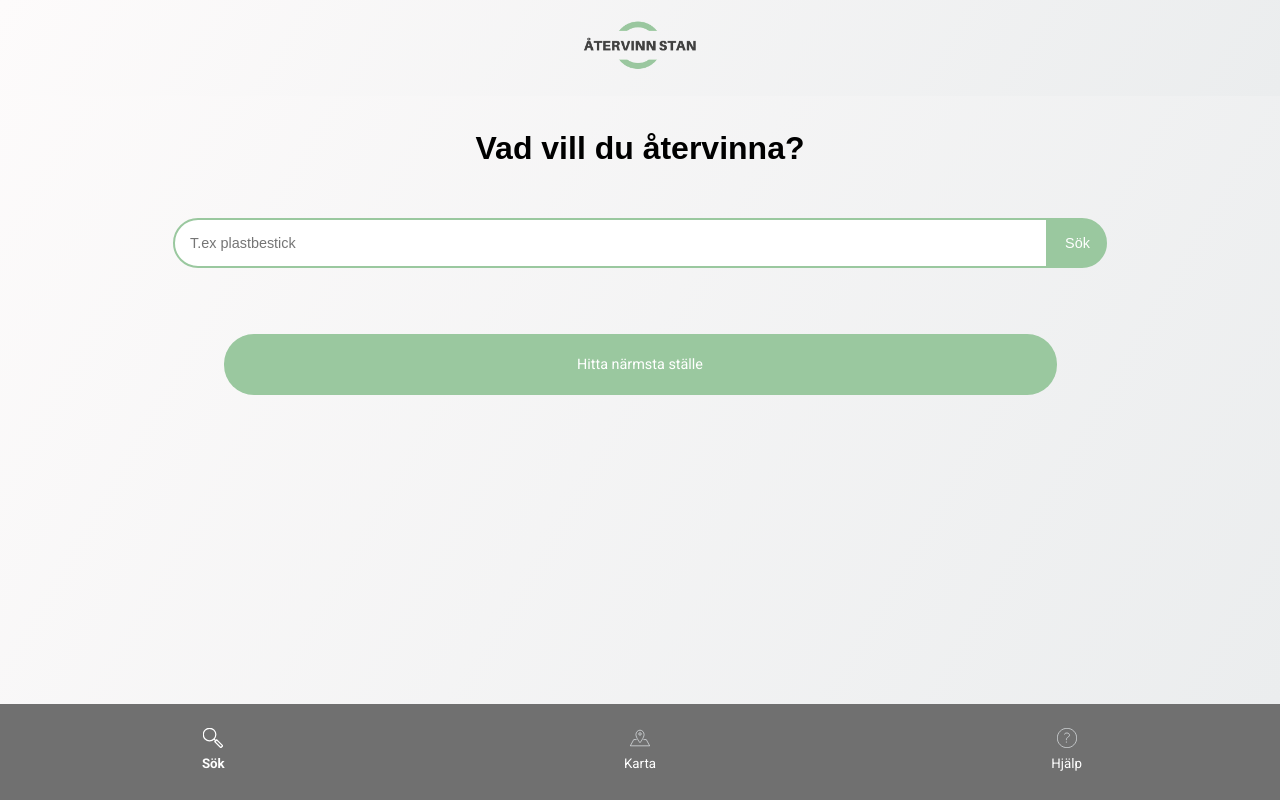
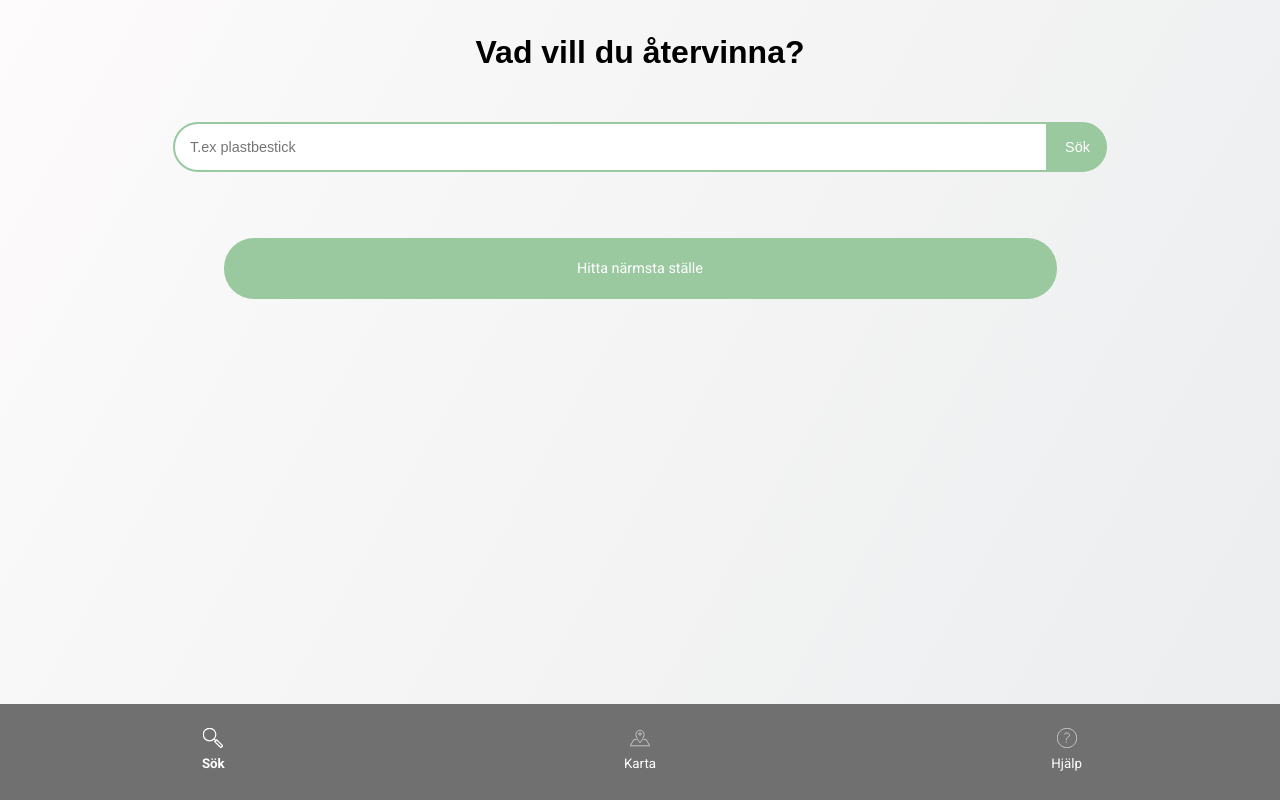
Before and after one commit to uddesson/atervinn-stan-prototype, a React (Create React App) app: page / in a window 1280 px wide. Built offline with nearby package versions, Linux system fonts and the light colour scheme; a web font is replaced by a local one.

Commit message:
Test new look for header

```diff
--- a/src/App.css
+++ b/src/App.css
@@ -40,7 +40,6 @@ span {
 header {
     height: 12vh;
     text-align: center;
-    background-image: linear-gradient(120deg, #fdfbfb 0%, #ebedee 100%);
 }
 
 .card {
@@ -63,7 +62,7 @@ header {
 }
 
 .container {
-    min-height: 76vh;
+    min-height: 100vh;
     padding: 15px;
 }
 
--- a/src/components/App.js
+++ b/src/components/App.js
@@ -47,7 +47,6 @@ class App extends Component {
     render() {
         return (
             <React.Fragment>
-                <Header />
                 {this.state.searchView && (
                     <SearchView
                         /* Send along toggleview here as well,
@@ -58,7 +57,12 @@ class App extends Component {
                 )}
 
                 {this.state.mapView && <GoogleMap locations={locations} />}
-                {this.state.helpView && <HelpView />}
+                {this.state.helpView &&
+                    <React.Fragment>
+                        <Header />
+                        <HelpView />
+                    </React.Fragment>
+                }
 
                 <Nav
                     toggleView={this.toggleView}
--- a/src/components/GoogleMap.js
+++ b/src/components/GoogleMap.js
@@ -29,7 +29,7 @@ class GoogleMap extends Component {
         ));
         return (
             // Important! Always set the container height explicitly
-            <div style={{ height: '76vh', width: '100%' }}>
+            <div style={{ height: '100vh', width: '100%' }}>
                 <GoogleMapReact
                     bootstrapURLKeys={{
                         key: 'AIzaSyCT5AuY2Mf3nQ_YgE7LXakaBT_KQEDDa6U',
--- a/src/components/SearchView.js
+++ b/src/components/SearchView.js
@@ -40,6 +40,8 @@ class SearchView extends React.Component {
     };
 
     autoComplete = (searchWord) => {
+        let formattedSearchWord = searchWord.toLowerCase();
+
         let data = searchData.map(function(singleData){
             return singleData.name;
         })
@@ -47,7 +49,7 @@ class SearchView extends React.Component {
         let autoCompleteResults = [];
 
         for (let name of data){
-            if(name.indexOf(searchWord) !== -1){
+            if(name.indexOf(formattedSearchWord) !== -1){
                 autoCompleteResults.push(name);
             }
         }
```
